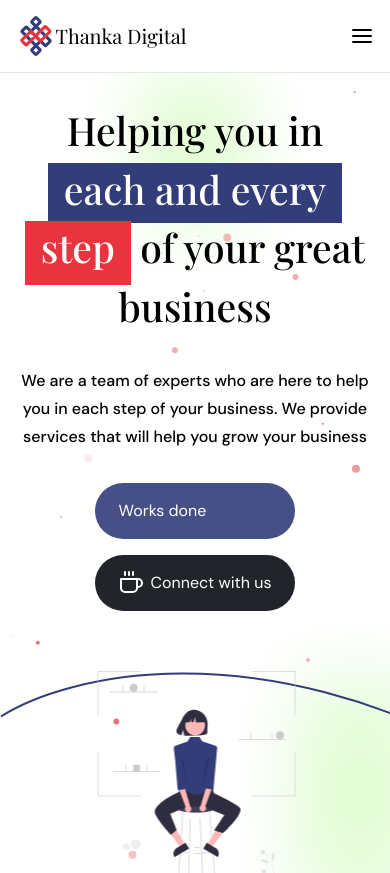
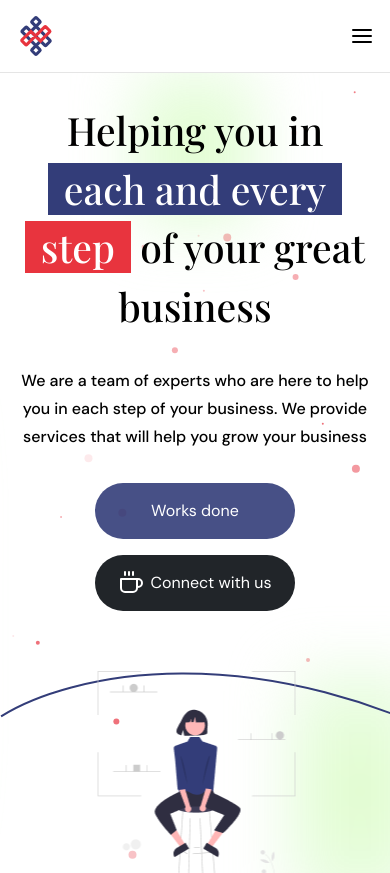
Before and after one commit to alsongarbuja/thankadigital, a Next.js app: page / in a window 390 px wide. Shown: the top 873 px of the page. Built offline with nearby package versions, Linux system fonts and the light colour scheme.

Commit message:
update: small UI fixes

```diff
--- a/src/app/(main_site)/_components/hero_section/HeroSection.tsx
+++ b/src/app/(main_site)/_components/hero_section/HeroSection.tsx
@@ -25,12 +25,14 @@ const HeroSection = () => {
           /> */}
           <h1 className="mt-4 font-medium text-center font-playfair">
             Helping you in{" "}
-            <span className="px-4 pb-2 text-white bg-primary_blue">
+            <span className="px-4 text-white md:pb-2 bg-primary_blue">
               each and every
             </span>{" "}
             <br />
-            <span className="px-4 pb-3 text-white bg-primary_red">step</span> of
-            your great business
+            <span className="px-4 text-white md:pb-3 bg-primary_red">
+              step
+            </span>{" "}
+            of your great business
           </h1>
 
           <h5 className="max-w-2xl font-medium text-center">
@@ -42,7 +44,7 @@ const HeroSection = () => {
           <div className="flex flex-col gap-4 md:flex-row">
             <Link
               href="/work"
-              className="px-6 py-4 text-white rounded-full bg-primary_blue/90"
+              className="px-6 py-4 text-center text-white rounded-full bg-primary_blue/90"
             >
               Works done
             </Link>
--- a/src/app/(main_site)/_components/layout/Header.tsx
+++ b/src/app/(main_site)/_components/layout/Header.tsx
@@ -17,7 +17,7 @@ const Header = () => {
               width={40}
               height={40}
             />
-            <span className="text-xl font-playfair">Thanka Digital</span>
+            {/* <span className="text-xl font-playfair">Thanka Digital</span> */}
           </Link>
           <NavigationHeader />
         </nav>
--- a/src/app/(main_site)/work/_components/ProjectContainer.tsx
+++ b/src/app/(main_site)/work/_components/ProjectContainer.tsx
@@ -1,5 +1,6 @@
 "use client";
 import { motion } from "framer-motion";
+import { ArrowUpRight } from "react-feather";
 
 interface IProjectContainerProps {
   project: ProjectModel & { colSpan: number };
@@ -17,8 +18,8 @@ export default function ProjectContainer({ project }: IProjectContainerProps) {
         project.colSpan === 3
           ? "col-span-3"
           : project.colSpan === 2
-          ? "col-span-2"
-          : "col-span-1"
+          ? "col-span-3 lg:col-span-2"
+          : "col-span-3 lg:col-span-1"
       }`}
       transition={{
         duration: project.colSpan === 3 ? 0 : 0.5,
@@ -29,21 +30,24 @@ export default function ProjectContainer({ project }: IProjectContainerProps) {
       <img
         src={project.thumbnail}
         alt={`${project.name} design system screenshot`}
-        className="object-cover w-full h-full border rounded-md"
+        className="object-contain w-full h-full border rounded-md"
       />
-      <div className="absolute top-0 bottom-0 left-0 right-0 flex flex-col items-center justify-center text-white transition-opacity duration-150 rounded-md opacity-0 group-hover:opacity-100 bg-black/50">
-        {project.liveLink && (
+      <div className="absolute top-0 bottom-0 left-0 right-0 flex flex-col items-center justify-center gap-4 text-white transition-opacity duration-150 rounded-md opacity-0 group-hover:opacity-100 bg-black/80">
+        <p>{project.name}</p>
+        <button className="px-4 py-2 text-white rounded-md bg-primary_blue w-fit">
+          View the journey
+        </button>
+        {project.liveLink ? (
           <a
             href={project.liveLink}
             target="_blank"
-            className="font-semibold underline"
+            className="flex items-center text-base underline"
           >
-            View project
+            View project <ArrowUpRight />
           </a>
+        ) : (
+          <p className="text-base font-medium text-sky-200">Ongoing project</p>
         )}
-        <button className="px-4 py-2 mt-4 text-white bg-black rounded-md w-fit">
-          View the journey
-        </button>
       </div>
     </motion.div>
   );
--- a/src/utils/projects.ts
+++ b/src/utils/projects.ts
@@ -17,7 +17,7 @@ export const projectsList: (ProjectModel & { colSpan: number })[] = [
     id: '2',
     name: 'Bodh News Application',
     description: 'News application for people in nepal to get latest news and updates with political biases.',
-    thumbnail: 'https://images.unsplash.com/photo-1454165804606-c3d57bc86b40?ixlib=rb-4.0.3&ixid=M3wxMjA3fDB8MHxwaG90by1wYWdlfHx8fGVufDB8fHx8fA%3D%3D&auto=format&fit=crop&w=870&q=80',
+    thumbnail: 'https://alkyhora.sirv.com/portfolio/bodh-news.png',
     liveLink: null,
     logo: 'https://alkyhora.sirv.com/portfolio/talewears_logo.png',
     detailLink: '#',
```
Also changed, not shown: src/app/(main_site)/work/page.tsx (+0 -31 lines).
